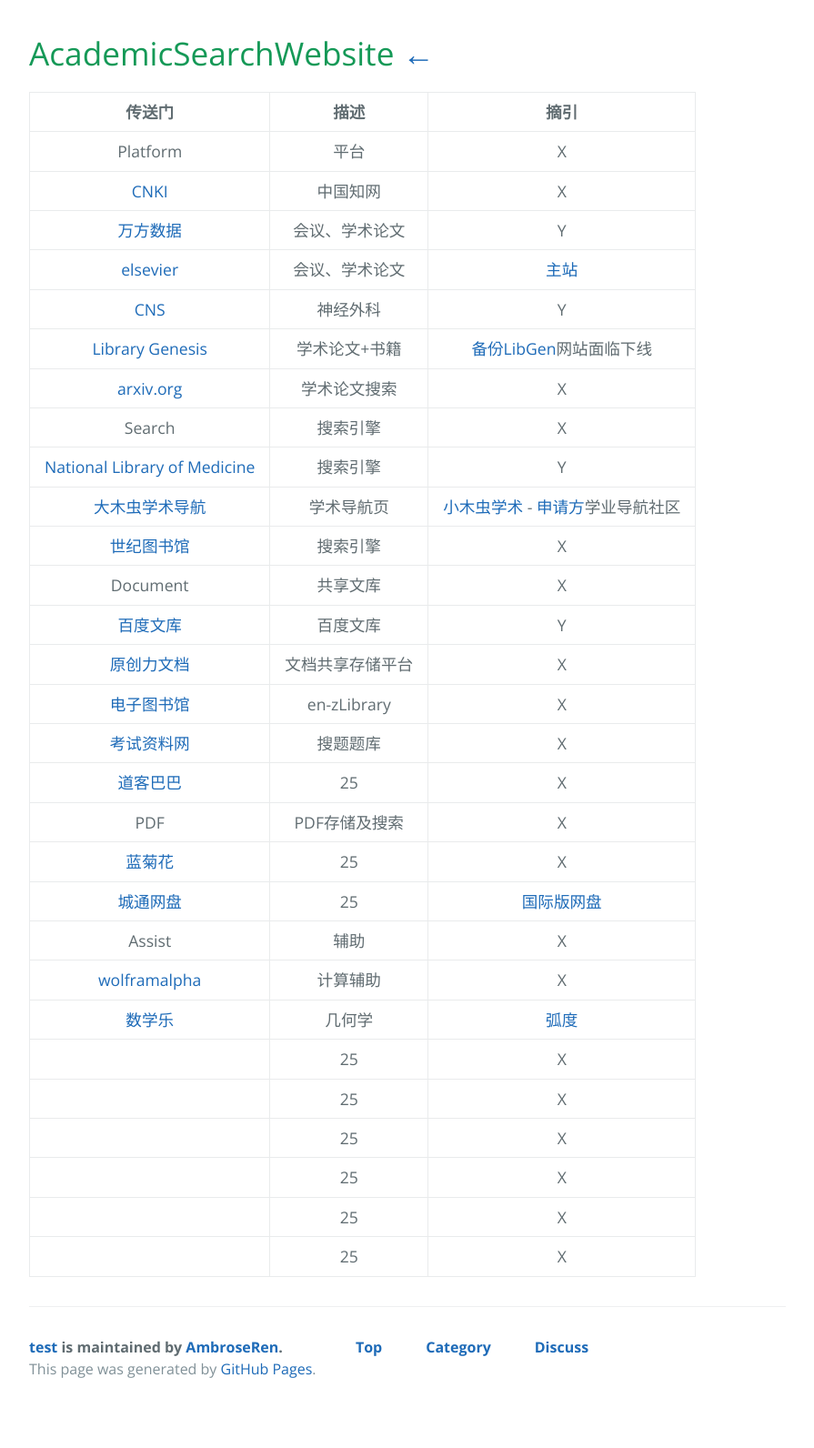
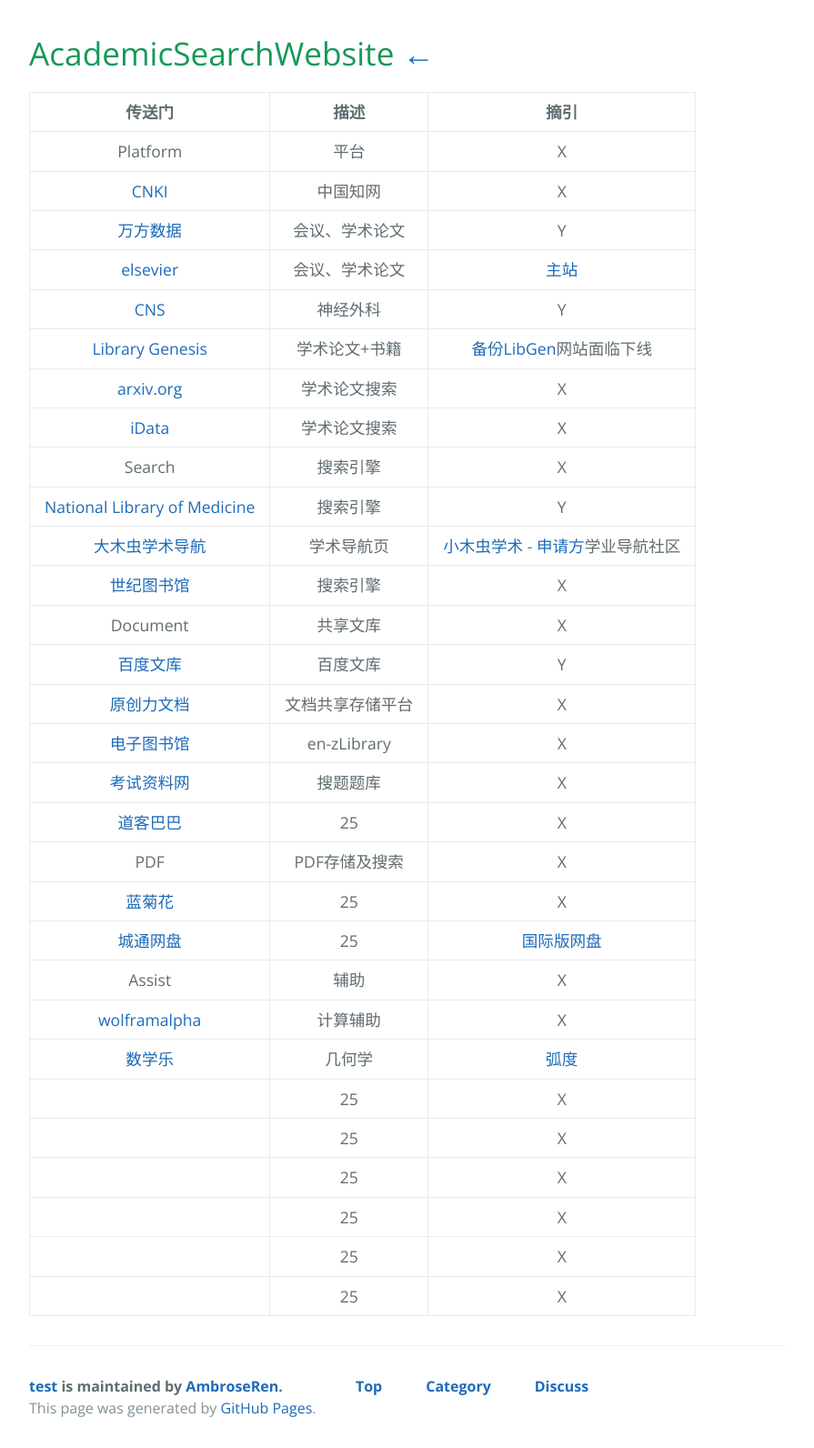
Before and after one commit to AmbroseRen/test, a Jekyll site: the page built from Library/AcademicSearch.md, in a window 1280 px wide. Shown: the whole page at 91% size, without its empty margins (192-1087 px from the left). Built offline with Jekyll 4.4.1, drawn with Linux system fonts in a browser that asks for light colours; our own code applies the rules of GitHub Pages for plain Markdown files; the repository's description, which GitHub fills in, is left out; before the commit the page ends 1549 px from its top, so only the background shows below that.

Commit message:
Update AcademicSearch.md

```diff
--- a/Library/AcademicSearch.md
+++ b/Library/AcademicSearch.md
@@ -9,6 +9,7 @@
 | [CNS](https://www.cns.org/Default.aspx) | 神经外科 | Y |
 | [Library Genesis](http://gen.lib.rus.ec/) | 学术论文+书籍 | [备份LibGen](https://www.maguang.net/archives/6030)网站面临下线 |
 | [arxiv.org](https://arxiv.org/) | 学术论文搜索 | X |
+| [iData](https://www.cn-ki.net/) | 学术论文搜索 | X |
 | Search | 搜索引擎 | X |
 | [National Library of Medicine](https://pubmed.ncbi.nlm.nih.gov/) | 搜索引擎 | Y |
 | [大木虫学术导航](http://www.4243.net/) | 学术导航页 | [小木虫学术](http://muchong.com/) - [申请方](https://www.applysquare.com/)学业导航社区 |
```
